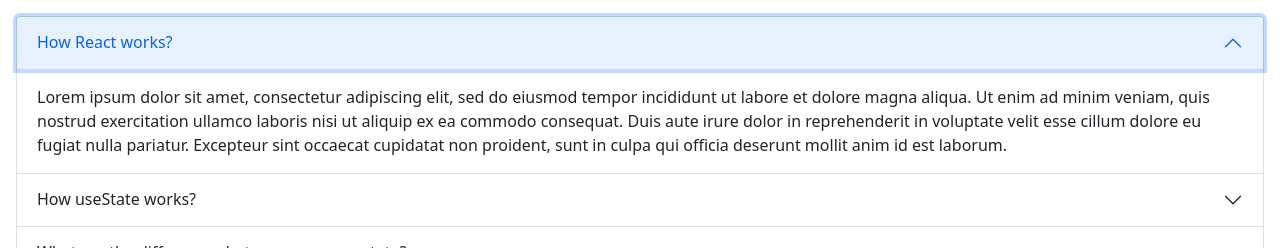
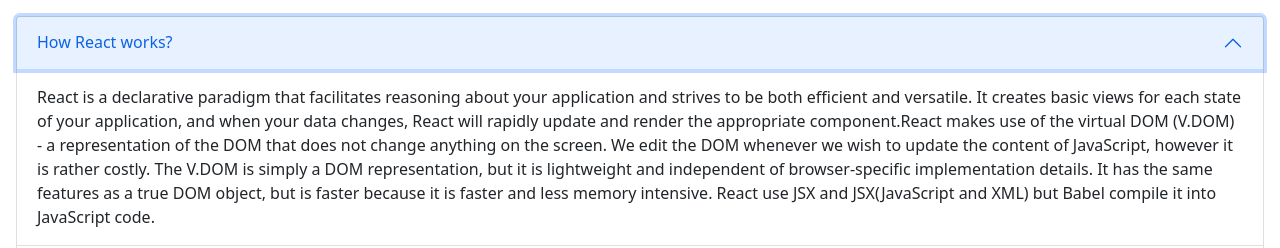
Before and after one commit to Md-RonyAhmed/dream-laptop-store-react, a React (Create React App) app: page / in a window 1280 px wide. Both pictures are taken after a click on the button "How React works?". Shown: the part 2034-2282 px from the top of the page. Built offline with nearby package versions, Linux system fonts and the light colour scheme.

Commit message:
Interview questions completed

```diff
--- a/src/components/InterviewQuestions/InterviewQuestions.js
+++ b/src/components/InterviewQuestions/InterviewQuestions.js
@@ -2,45 +2,61 @@
 import { Accordion } from "react-bootstrap";
 const InterviewQuestions = () => {
    return (
-      <div>
-         <h1 className='text-center text-info'>
-            React Interview Questions
-         </h1>
-       <Accordion className='m-3'>
+     <div>
+       <h1 className="text-center text-info">React Interview Questions</h1>
+       <Accordion className="m-3">
          <Accordion.Item eventKey="0">
            <Accordion.Header>How React works?</Accordion.Header>
            <Accordion.Body>
-             Lorem ipsum dolor sit amet, consectetur adipiscing elit, sed do
-             eiusmod tempor incididunt ut labore et dolore magna aliqua. Ut enim
-             ad minim veniam, quis nostrud exercitation ullamco laboris nisi ut
-             aliquip ex ea commodo consequat. Duis aute irure dolor in
-             reprehenderit in voluptate velit esse cillum dolore eu fugiat nulla
-             pariatur. Excepteur sint occaecat cupidatat non proident, sunt in
-             culpa qui officia deserunt mollit anim id est laborum.
+             React is a declarative paradigm that facilitates reasoning about
+             your application and strives to be both efficient and versatile. It
+             creates basic views for each state of your application, and when
+             your data changes, React will rapidly update and render the
+             appropriate component.React makes use of the virtual DOM (V.DOM) -
+             a representation of the DOM that does not change anything on the
+             screen. We edit the DOM whenever we wish to update the content of
+             JavaScript, however it is rather costly. The V.DOM is simply a DOM
+             representation, but it is lightweight and independent of
+             browser-specific implementation details. It has the same features
+             as a true DOM object, but is faster because it is faster and less
+             memory intensive. React use JSX and JSX(JavaScript and XML) but
+             Babel compile it into JavaScript code.
            </Accordion.Body>
          </Accordion.Item>
          <Accordion.Item eventKey="1">
            <Accordion.Header>How useState works?</Accordion.Header>
            <Accordion.Body>
-             Lorem ipsum dolor sit amet, consectetur adipiscing elit, sed do
-             eiusmod tempor incididunt ut labore et dolore magna aliqua. Ut enim
-             ad minim veniam, quis nostrud exercitation ullamco laboris nisi ut
-             aliquip ex ea commodo consequat. Duis aute irure dolor in
-             reprehenderit in voluptate velit esse cillum dolore eu fugiat nulla
-             pariatur. Excepteur sint occaecat cupidatat non proident, sunt in
-             culpa qui officia deserunt mollit anim id est laborum.
+             useState is a Hook that enables state variables in functional
+             components. You supply the initial state to this function, and it
+             returns a variable with the current state value (which may or may
+             not be the starting state) and another function to update this
+             value.In React, there are two kinds of components: class components
+             and functional components. Class components are React-derived ES6
+             classes. Component with state and lifecycle methods. Functional
+             components are functions that only receive parameters as component
+             attributes and return valid JSX. In class components, there are no
+             state or lifecycle methods. Hooks, however, are now available in
+             React 16.8. React Hooks are functions that add state variables to
+             functional components as well as instrument class lifecycle
+             routines. As previously stated, useState enables you to add state
+             to function components. UseState within a function component
+             creates a single piece of state linked with that component. It's
+             very effective for local component state, but bigger projects may
+             necessitate additional state management solutions.
            </Accordion.Body>
          </Accordion.Item>
          <Accordion.Item eventKey="2">
-           <Accordion.Header>What are the differences between props vs state?</Accordion.Header>
+           <Accordion.Header>
+             What are the differences between props and state?
+           </Accordion.Header>
            <Accordion.Body>
-             Lorem ipsum dolor sit amet, consectetur adipiscing elit, sed do
-             eiusmod tempor incididunt ut labore et dolore magna aliqua. Ut enim
-             ad minim veniam, quis nostrud exercitation ullamco laboris nisi ut
-             aliquip ex ea commodo consequat. Duis aute irure dolor in
-             reprehenderit in voluptate velit esse cillum dolore eu fugiat nulla
-             pariatur. Excepteur sint occaecat cupidatat non proident, sunt in
-             culpa qui officia deserunt mollit anim id est laborum.
+             The Data is passed from one component to another with props.The
+             Data is passed within the component only with state. Props is
+             Immutable (cannot be modified). State is Mutable ( can be
+             modified). Props can be used with state and functional
+             components.State can be used only with the state components/class
+             component (Before 16.0).Props are read-only. State is both read and
+             write.
            </Accordion.Body>
          </Accordion.Item>
        </Accordion>
```
